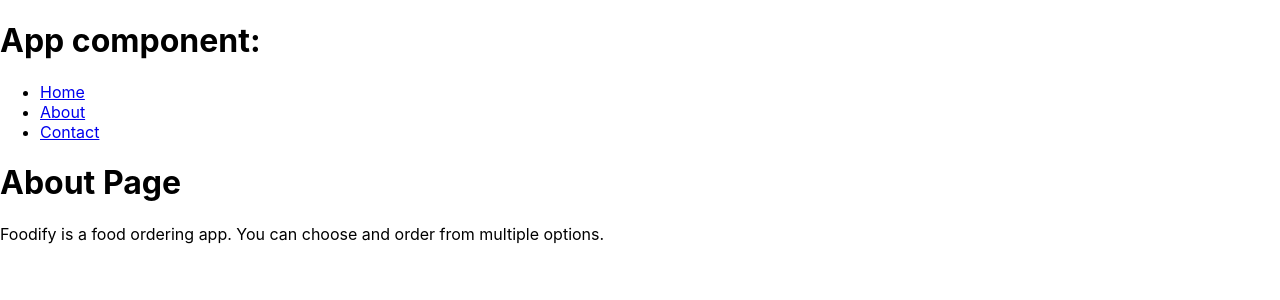
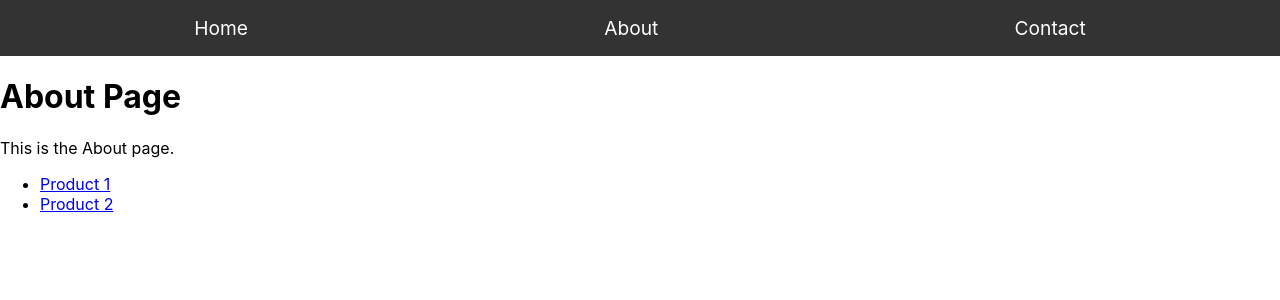
Before and after one commit to mrsatyam/react-training-may-2024, a React (Create React App) app: page /about in a window 1280 px wide. Shown: the top 300 px of the page. Built offline with nearby package versions, Linux system fonts and the light colour scheme.

Commit message:
Implemented nested routes and styling

```diff
--- a/src/App.js
+++ b/src/App.js
@@ -5,12 +5,13 @@
 import About from './components/About';
 import Contact from './components/Contact';
 import Navigation from './components/Navigation';
+import Product from './components/Product';
+
 
 const App = () => {
 
   return (
     <div className="App">
-       <h1>App component:</h1>
       <Router>
               <Navigation/>
               <Routes>
--- a/src/components/About.js
+++ b/src/components/About.js
@@ -1,10 +1,24 @@
 import React from 'react';
+import { Routes, Route, Link } from 'react-router-dom';
+import Product from './Product';
 
 const About = () => {
   return (
     <div>
       <h1>About Page</h1>
-      <p>Foodify is a food ordering app. You can choose and order from multiple options.</p>
+      <p>This is the About page.</p>
+
+      <ul>
+        <li>
+          <Link to="/about/product1">Product 1</Link>
+        </li>
+        <li>
+          <Link to="/about/product2">Product 2</Link>
+        </li>
+      </ul>
+      <Routes>
+              <Route path="/about/:id" component={Product} />
+      </Routes>
     </div>
   );
 };
--- a/src/components/Navigation.js
+++ b/src/components/Navigation.js
@@ -1,18 +1,19 @@
 import React from 'react';
 import { Link } from 'react-router-dom';
+import '../css/Navigation.css';
 
 const Navigation = () => {
   return (
-    <nav>
-      <ul>
-        <li>
-          <Link to="/">Home</Link>
+    <nav className="nav-bar">
+      <ul className="nav-list">
+        <li className="nav-item">
+          <Link to="/" className="nav-link">Home</Link>
         </li>
-        <li>
-          <Link to="/about">About</Link>
+        <li className="nav-item">
+          <Link to="/about" className="nav-link">About</Link>
         </li>
-        <li>
-          <Link to="/contact">Contact</Link>
+        <li className="nav-item">
+          <Link to="/contact" className="nav-link">Contact</Link>
         </li>
       </ul>
     </nav>
--- /dev/null
+++ b/src/components/Product.js
@@ -0,0 +1,14 @@
+import React from 'react';
+
+const Product = ({ match }) => {
+  const { id } = match.params;
+
+  return (
+    <div>
+      <h2>Product Details</h2>
+      <p>Product ID: {id}</p>
+    </div>
+  );
+};
+
+export default Product;
--- /dev/null
+++ b/src/css/Navigation.css
@@ -0,0 +1,32 @@
+/* Navigation.css */
+
+.nav-bar {
+  background-color: #333;
+  padding: 1rem;
+}
+
+.nav-list {
+  list-style: none;
+  display: flex;
+  justify-content: space-around;
+  margin: 0;
+  padding: 0;
+}
+
+.nav-item {
+  margin: 0;
+}
+
+.nav-link {
+  color: white;
+  text-decoration: none;
+  font-size: 1.2rem;
+  padding: 0.5rem 1rem;
+  transition: background-color 0.3s, color 0.3s;
+}
+
+.nav-link:hover {
+  background-color: #575757;
+  color: #fff;
+  border-radius: 5px;
+}
```
